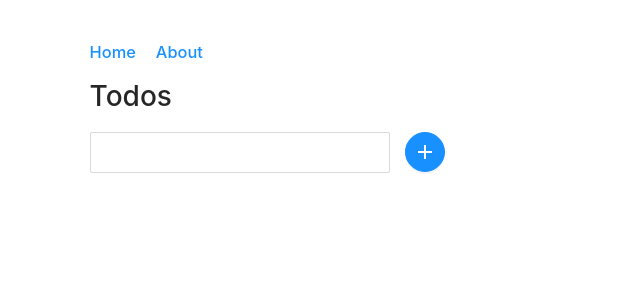
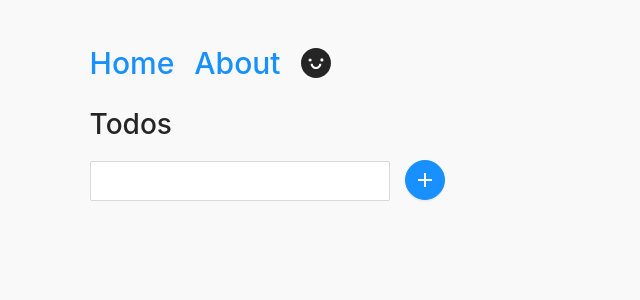
Before and after one commit to shrikanthg98/react-testing, a React (Create React App) app: page / in a window 1280 px wide. Shown: the top 300 px of the page, without its empty margins (0-640 px from the left). Built offline with nearby package versions, Linux system fonts and the light colour scheme.

Commit message:
added theme toggle

```diff
--- a/src/App.css
+++ b/src/App.css
@@ -1,25 +1,28 @@
 .mother {
-  /* display: flex;
-  flex-direction: column; */
-  height: 100vh;
-  padding-left: 7%;
+  display: flex;
+  flex-direction: column;
 }
 
 .header-parent>* {
   display: inline-block;
   padding: 40px 20px 0px 0px;
-  text-decoration: none;
+  font-size: 30px;
 }
 
-/* .todos-input {
-  width: 300px;
-  height: 30px;
-  display: inline-block;
-  margin-right: 20px;
+.main{
+  height: 100vh;
+  padding-left: 7%;
 }
 
-.todos-add-btn {
-  width: 36px;
-  height: 36px;
-  display: inline-block;
-} */
+#light{
+  background-color: #F9F9F9;
+}
+
+#dark{
+  background-color: #171010;
+  color: #ffffff;
+}
+
+.smiley{
+  font-size: 30px;
+}
--- a/src/App.js
+++ b/src/App.js
@@ -3,19 +3,32 @@ import Home from './components/Home';
 import About from './components/About'
 import { Routes, Route, Link } from "react-router-dom";
 import "antd/dist/antd.css";
+import { ThemeContext } from './MyContext';
+import { useState } from 'react';
+import Toggle from './components/Toggle';
 
 function App() {
+  const [theme, setTheme] = useState("light");
+
+  const toggleTheme = () => {
+    setTheme((curr) => (curr === "light" ? "dark" : "light"));
+  }
   return (
+    <ThemeContext.Provider value={{ theme, toggleTheme }}>
       <div className='mother'>
+        <div className='main' id={theme}>
           <div className='header-parent'>
-        <h3><Link to="/">Home</Link></h3>
-        <h3><Link to="/About">About</Link></h3>
+            <h3><Link style={{textDecoration: 'none'}} to="/">Home</Link></h3>
+            <h3><Link style={{textDecoration: 'none'}} to="/About">About</Link></h3>
+            <Toggle/>
           </div>
           <Routes>
             <Route path='/' exact element={<Home />} />
             <Route path='/About' element={<About />} />
           </Routes>
         </div>
+      </div>
+    </ThemeContext.Provider>
   );
 }
 
--- /dev/null
+++ b/src/MyContext.js
@@ -0,0 +1,5 @@
+import { createContext } from "react";
+
+export const UserContext = createContext(null);
+
+export const ThemeContext = createContext(null);
--- a/src/UserContext.js
+++ /dev/null
@@ -1,3 +0,0 @@
-import { createContext } from "react";
-
-export const UserContext = createContext(null);
--- a/src/components/Home.js
+++ b/src/components/Home.js
@@ -1,13 +1,14 @@
 import React, { useContext } from "react";
-import { UserContext } from "../UserContext";
+import { ThemeContext } from "../MyContext";
 import Todos from "./Todos";
+import '../App.css';
 
 const Home = () => {
-  // const msg = useContext(UserContext);
-  return (<>
+  const { theme } = useContext(ThemeContext);
+  return (<div id={theme}>
     <h1>Todos</h1>
     <Todos />
-  </>);
+  </div>);
 }
 
 export default Home;
--- /dev/null
+++ b/src/components/Toggle.js
@@ -0,0 +1,14 @@
+import React, { useContext } from "react";
+import { ThemeContext } from "../MyContext";
+import { SmileOutlined, SmileFilled } from "@ant-design/icons";
+import '../App.css'
+
+const Toggle = () => {
+  const {theme, toggleTheme} = useContext(ThemeContext);
+  return(<div>{
+    theme === "dark" ? <SmileOutlined className="smiley" onClick={toggleTheme}/> : <SmileFilled className="smiley" onClick={toggleTheme}/>
+    }
+  </div>);
+}
+
+export default Toggle;
--- a/src/index.js
+++ b/src/index.js
@@ -4,7 +4,7 @@ import './index.css';
 import App from './App';
 import reportWebVitals from './reportWebVitals';
 import { BrowserRouter as Router } from "react-router-dom";
-import { UserContext } from './UserContext';
+import { UserContext } from './MyContext';
 const root = ReactDOM.createRoot(document.getElementById('root'));
 root.render(
   <React.StrictMode>
```
Lines whose indentation alone changed are shown as unchanged.
